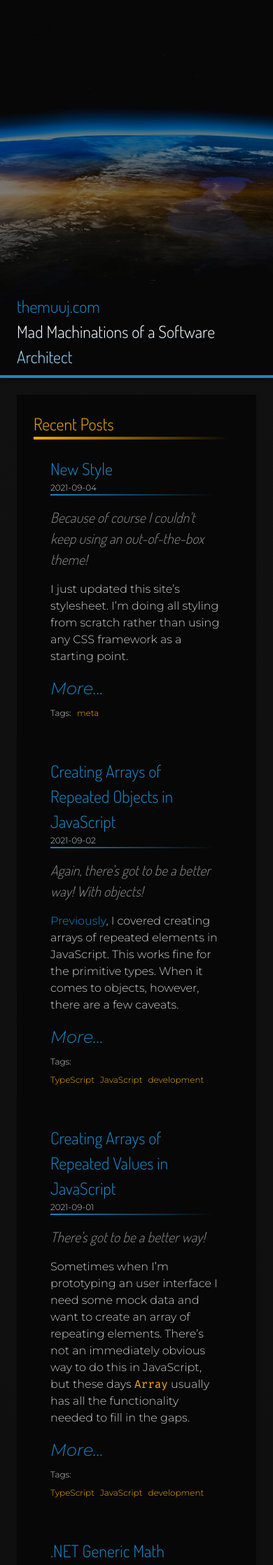
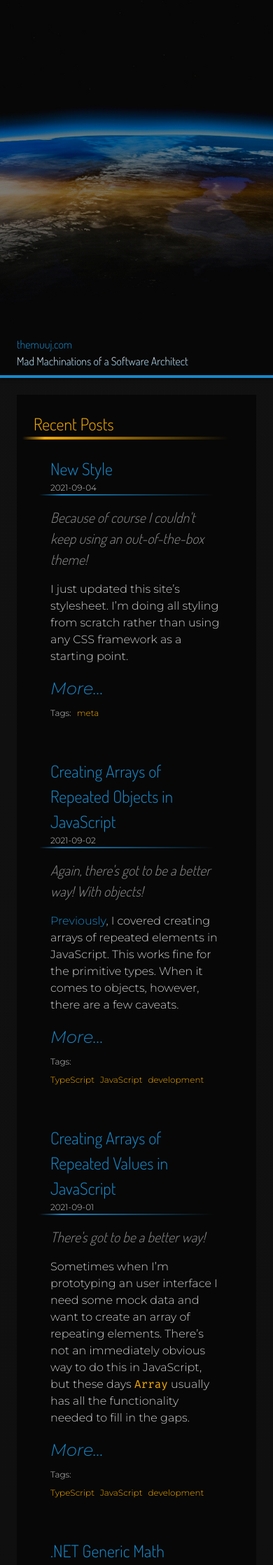
Before and after one commit to TheMuuj/TheMuuj.github.io, a Jekyll site: the page built from index.md, in a window 390 px wide. Shown: the top 2236 px of the page at 70% size. Built offline with Jekyll 4.4.1, drawn with Linux system fonts in a browser that asks for light colours.

Commit message:
Style Tweaks - Gradient Dividers Spill to left and fade out on left - Header sizing changes on small screens

```diff
--- a/_sass/theme.scss
+++ b/_sass/theme.scss
@@ -6,6 +6,7 @@ $header-height: 540px;
 $scrollbar-width: 0.75rem;
 
 $responsive-minimum: 240px;
+$responsive-tiny: 320px;
 $responsive-small: 960px;
 $responsive-medium: 1200px;
 
@@ -50,6 +51,7 @@ $size-indent: 0.75rem;
 $size-divider: 0.25rem;
 
 $width-sidebar: 15rem;
+$width-divider-spill: 1rem;
 
 :root {
     --color-back: #070707;
@@ -311,15 +313,17 @@ pre.highlight {
         content: '';
         display: block;
         height: $size-divider;
+        margin-left: (0 - $width-divider-spill);
         background: $color-secondary;
-        background-image: linear-gradient(to right, $color-secondary 0%, $color-back 95%);
+        background-image: linear-gradient(to right, $color-back 0%, $color-secondary (2 * $width-divider-spill), $color-back 95%);
     }
 
     .post-list {
         .post-heading::after {
             height: 0.5 * $size-divider;
+            margin-left: (0 - $width-divider-spill);
             background: $color-primary;
-            background-image: linear-gradient(to right, $color-primary 0%, $color-back 95%);
+            background-image: linear-gradient(to right, $color-back 0%, $color-primary (2 * $width-divider-spill), $color-back 95%);
         }
     }
 
@@ -409,6 +413,14 @@ h2 {
     -webkit-text-fill-color: transparent;
 }
 
+@media only screen and (max-width: ($responsive-medium - 1px)) {
+
+    #content-wrapper {
+        display: block;
+    }
+
+}
+
 @media only screen and (max-width: ($responsive-small - 1px)) {
 
     .header-content {
@@ -420,8 +432,14 @@ h2 {
     }
 
     header {
-        h1,h2 {
-            font-size: $text-larger;
+        top: calc(5rem - #{$header-height / 3.0});
+
+        h1 {
+            font-size: $text-normal;
+        }
+        h2 {
+            font-size: $text-normal;
+            white-space: nowrap;
         }
     }
 
@@ -442,11 +460,16 @@ h2 {
 
 }
 
+@media only screen and (max-width: ($responsive-tiny - 1px)) {
 
-@media only screen and (max-width: ($responsive-medium - 1px)) {
-
-    #content-wrapper {
-        display: block;
+    header {
+        h1 {
+            font-size: $text-medium;
+        }
+        h2 {
+            font-size: $text-medium;
+            white-space: nowrap;
+        }
     }
 
 }
```
